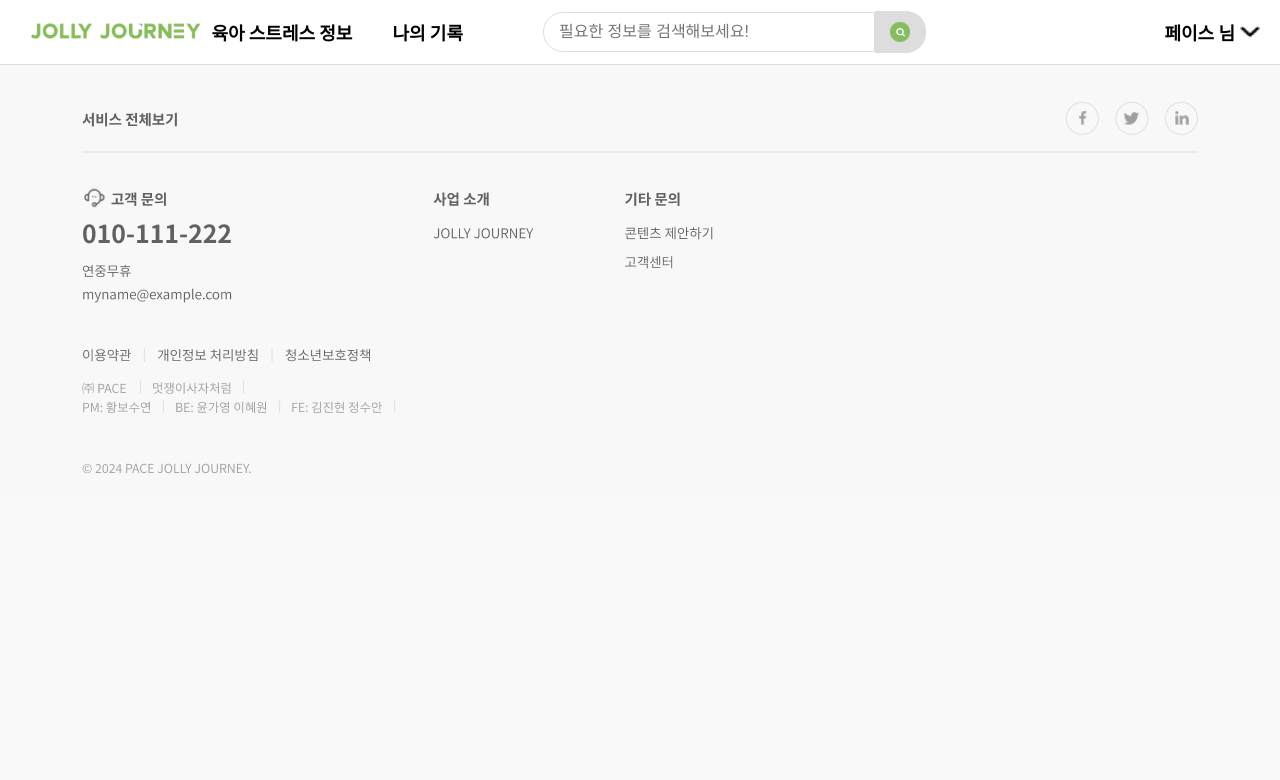
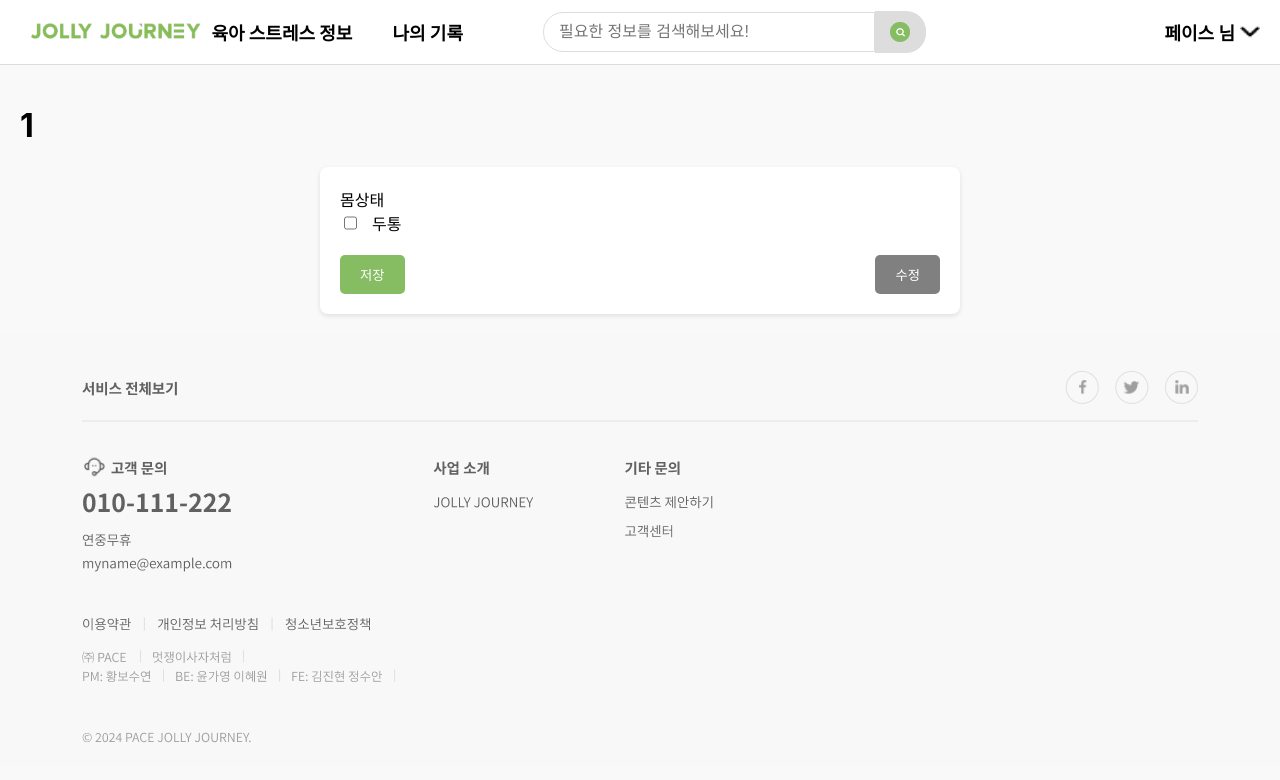
Before and after one commit to Likelion-YeungNam-Univ/12th-JollyJourney-FE, a React (Create React App) app: page /record/1 in a window 1280 px wide. Shown: the top 780 px of the page. Built offline with nearby package versions, Linux system fonts and the light colour scheme.

Commit message:
Start developing the Record Page

```diff
--- a/package.json
+++ b/package.json
@@ -7,7 +7,9 @@
     "@testing-library/react": "^13.4.0",
     "@testing-library/user-event": "^13.5.0",
     "react": "^18.3.1",
+    "react-calendar": "^5.0.0",
     "react-dom": "^18.3.1",
+    "react-highlight-words": "^0.20.0",
     "react-router-dom": "^6.25.1",
     "react-scripts": "5.0.1",
     "web-vitals": "^2.1.4"
--- a/src/App.js
+++ b/src/App.js
@@ -1,4 +1,3 @@
-// src/App.js
 import React from 'react';
 import { BrowserRouter as Router, Route, Routes } from 'react-router-dom';
 import Board from './components/board/Board';
@@ -6,6 +5,8 @@ import CategoryBoard from './components/board/CategoryBoard';
 import CreatePost from './components/board/CreatePost';
 import PostDetail from './components/board/PostDetail';
 import SearchResults from './components/search/SearchResults'; // 추가
+import RecordPage from './components/record/RecordPage'; // 추가
+import RecordDetail from './components/record/RecordDetail'; // 추가
 import Navbar from './components/common/Navbar';
 import Footer from './components/common/Footer';
 import './App.css';
@@ -21,6 +22,8 @@ const App = () => {
         <Route path="/posts/:id" element={<PostDetail />} />
         <Route path="/posts/create" element={<CreatePost />} />
         <Route path="/search" element={<SearchResults />} /> {/* 추가 */}
+        <Route path="/record" element={<RecordPage />} /> {/* 추가 */}
+        <Route path="/record/:date" element={<RecordDetail />} /> {/* 추가 */}
       </Routes>
       <Footer />
     </Router>
--- a/src/components/common/Navbar.js
+++ b/src/components/common/Navbar.js
@@ -2,8 +2,8 @@
 import React, { useState } from 'react';
 import { Link, useNavigate } from 'react-router-dom';
 import logo from '../../assets/images/image.png';
-import searchIcon from '../../assets/images/search-icon.png'; // 돋보기 아이콘 이미지
-import arrowIcon from '../../assets/images/arrow-icon.png'; // 아래방향 화살표 아이콘 이미지
+import searchIcon from '../../assets/images/search-icon.png';
+import arrowIcon from '../../assets/images/arrow-icon.png';
 import './Navbar.css';
 
 const Navbar = () => {
--- /dev/null
+++ b/src/components/record/RecordDetail.css
@@ -0,0 +1,48 @@
+.record-detail-container {
+    padding: 20px;
+  }
+
+  .record-form {
+    background: white;
+    padding: 20px;
+    border-radius: 8px;
+    box-shadow: 0 2px 5px rgba(0, 0, 0, 0.1);
+    max-width: 600px;
+    margin: auto;
+  }
+
+  .form-group {
+    margin-bottom: 20px;
+  }
+
+  .checkbox-group {
+    display: flex;
+    flex-wrap: wrap;
+    gap: 10px;
+  }
+
+  .checkbox-group input[type="checkbox"] {
+    margin-right: 5px;
+  }
+
+  .form-buttons {
+    display: flex;
+    justify-content: space-between;
+  }
+
+  .save-button, .edit-button {
+    padding: 10px 20px;
+    border: none;
+    border-radius: 5px;
+    cursor: pointer;
+  }
+
+  .save-button {
+    background-color: #86BD63;
+    color: white;
+  }
+
+  .edit-button {
+    background-color: grey;
+    color: white;
+  }
--- /dev/null
+++ b/src/components/record/RecordDetail.js
@@ -0,0 +1,30 @@
+import React from 'react';
+import { useParams } from 'react-router-dom';
+import './RecordDetail.css';
+
+const RecordDetail = () => {
+  const { date } = useParams();
+
+  return (
+    <div className="record-detail-container">
+      <h1>{date}</h1>
+      <div className="record-form">
+        <div className="form-group">
+          <label>몸상태</label>
+          <div className="checkbox-group">
+            <input type="checkbox" id="headache" />
+            <label htmlFor="headache">두통</label>
+            {/* 다른 체크박스들도 추가 */}
+          </div>
+        </div>
+        {/* 다른 폼 그룹들도 추가 */}
+        <div className="form-buttons">
+          <button className="save-button">저장</button>
+          <button className="edit-button">수정</button>
+        </div>
+      </div>
+    </div>
+  );
+};
+
+export default RecordDetail;
--- /dev/null
+++ b/src/components/record/RecordPage.css
@@ -0,0 +1,14 @@
+.record-page-container {
+    padding: 20px;
+    text-align: center;
+  }
+
+  .react-calendar {
+    width: 100%;
+    max-width: 600px;
+    margin: auto;
+    background-color: white;
+    border-radius: 8px;
+    box-shadow: 0 2px 5px rgba(0, 0, 0, 0.1);
+    border: none;
+  }
--- /dev/null
+++ b/src/components/record/RecordPage.js
@@ -0,0 +1,23 @@
+import React from 'react';
+import Calendar from 'react-calendar';
+import 'react-calendar/dist/Calendar.css';
+import { useNavigate } from 'react-router-dom';
+import './RecordPage.css';
+
+const RecordPage = () => {
+  const navigate = useNavigate();
+
+  const handleDateClick = (date) => {
+    const formattedDate = date.toISOString().split('T')[0]; // YYYY-MM-DD 형식으로 변환
+    navigate(`/record/${formattedDate}`);
+  };
+
+  return (
+    <div className="record-page-container">
+      <h1>나의 기록</h1>
+      <Calendar onClickDay={handleDateClick} />
+    </div>
+  );
+};
+
+export default RecordPage;
--- a/src/components/search/SearchResults.js
+++ b/src/components/search/SearchResults.js
@@ -1,3 +1,4 @@
+// src/components/search/SearchResults.js
 import React from 'react';
 import { useLocation, Link } from 'react-router-dom';
 import Highlight from 'react-highlight-words';
```
Also changed, not shown: src/components/record/Record.css (added, +40 -0 lines), src/components/record/Record.js (added, +25 -0 lines), 1 other file (tests, documents, lock files or other folders).
